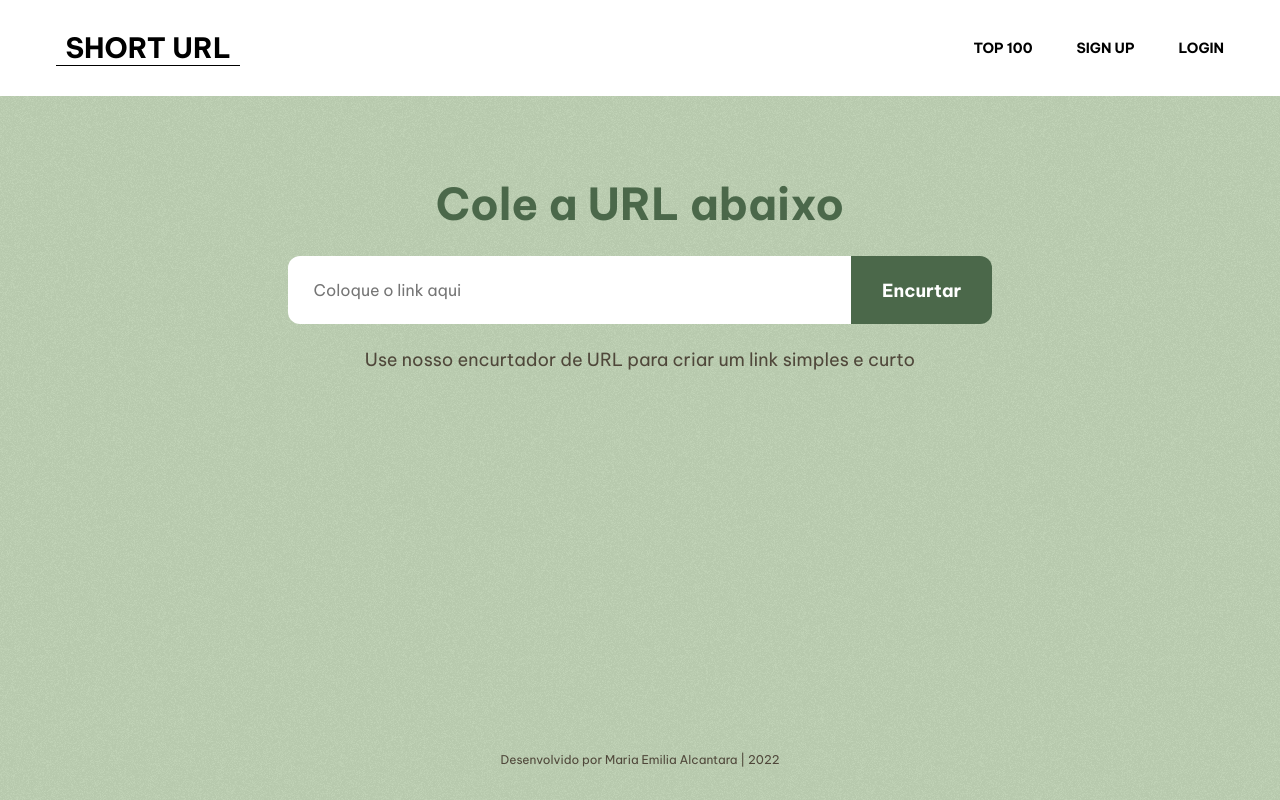
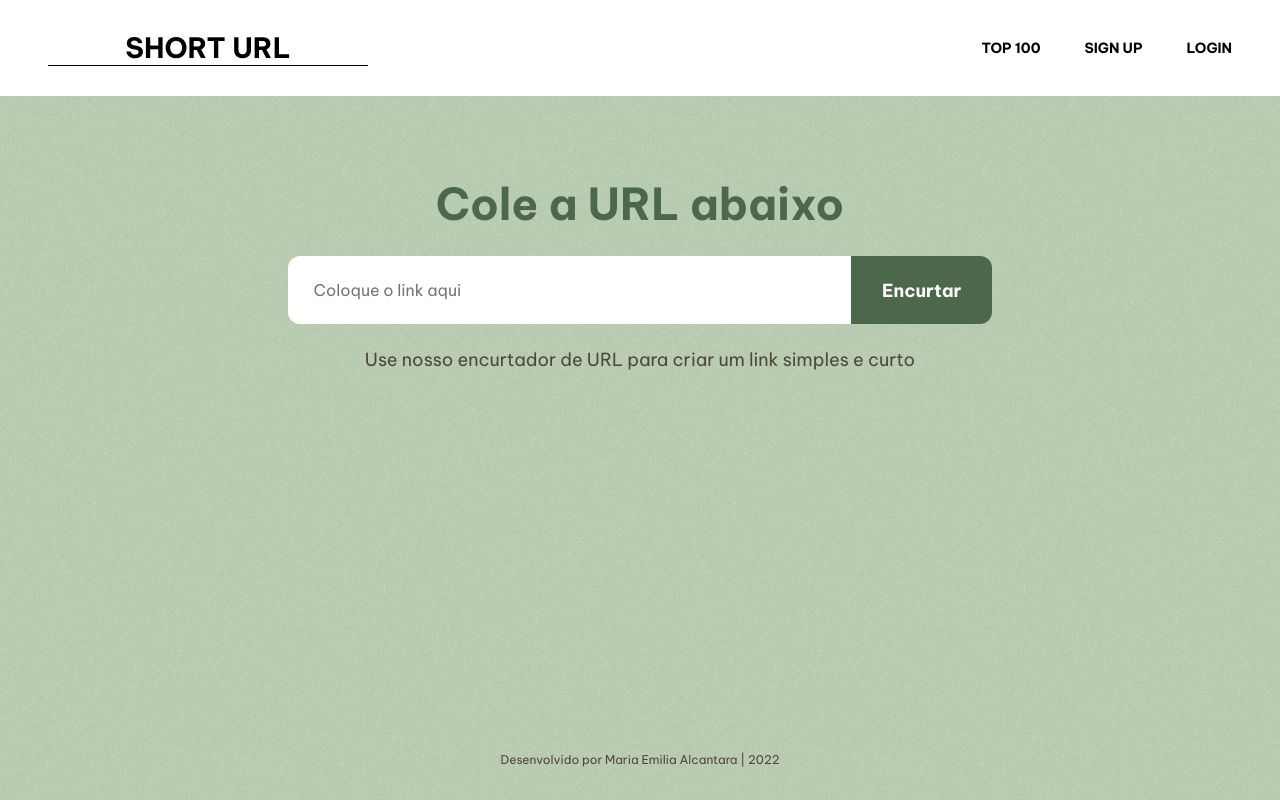
Before and after one commit to MariaEmiliaAlcantara/Short-URL-Frontend, a Vue app: page / in a window 1280 px wide. Built offline with nearby package versions, Linux system fonts and the light colour scheme.

Commit message:
communication with new endpoints

```diff
--- a/src/components/Navbar.vue
+++ b/src/components/Navbar.vue
@@ -5,10 +5,10 @@
     </div>
     <div class="links">
       <router-link to="/top-urls">TOP 100</router-link>
-      <router-link v-if="!user" to="/signup">SIGN UP</router-link>
-      <router-link v-if="!user" to="/login">LOGIN</router-link>
-      <router-link v-if="user" to="/userUrls">SEUS LINKS</router-link>
-      <router-link v-if="user" to="/">LOGOUT</router-link>
+      <router-link v-if="email == null" to="/signup">SIGN UP</router-link>
+      <router-link v-if="email == null" to="/login">LOGIN</router-link>
+      <router-link v-if="email" to="/user-urls">SEUS LINKS</router-link>
+      <router-link v-if="email" to="/" @click="logout">LOGOUT</router-link>
     </div>
   </nav>
   <router-view />
@@ -19,8 +19,20 @@ export default {
   name: "Navbar",
   data() {
     return {
-      user: false,
+      email: null,
     };
+  },
+  watch: {
+    $route() {
+      this.email = localStorage.getItem("@email");
+    },
+  },
+  methods: {
+    logout() {
+      localStorage.removeItem("@token");
+      // this.tokenValue = null;
+      (this.tokenValue = ""), this.$router.push("/login");
+    },
   },
 };
 </script>
@@ -32,7 +44,7 @@ export default {
   display: flex;
   justify-content: space-between;
   align-items: center;
-  padding: 0 3.5rem;
+  padding: 0 3rem;
 
   background: var(--white);
 }
@@ -41,12 +53,12 @@ export default {
   font-size: 1.75rem;
   font-weight: bold;
   text-align: center;
-  width: 12rem;
+  width: 40vh;
   border-bottom: 1px solid var(--black);
 }
 
 .links {
-  width: 80vw;
+  width: 60vw;
   display: flex;
   justify-content: flex-end;
   gap: 2.75rem;
```
